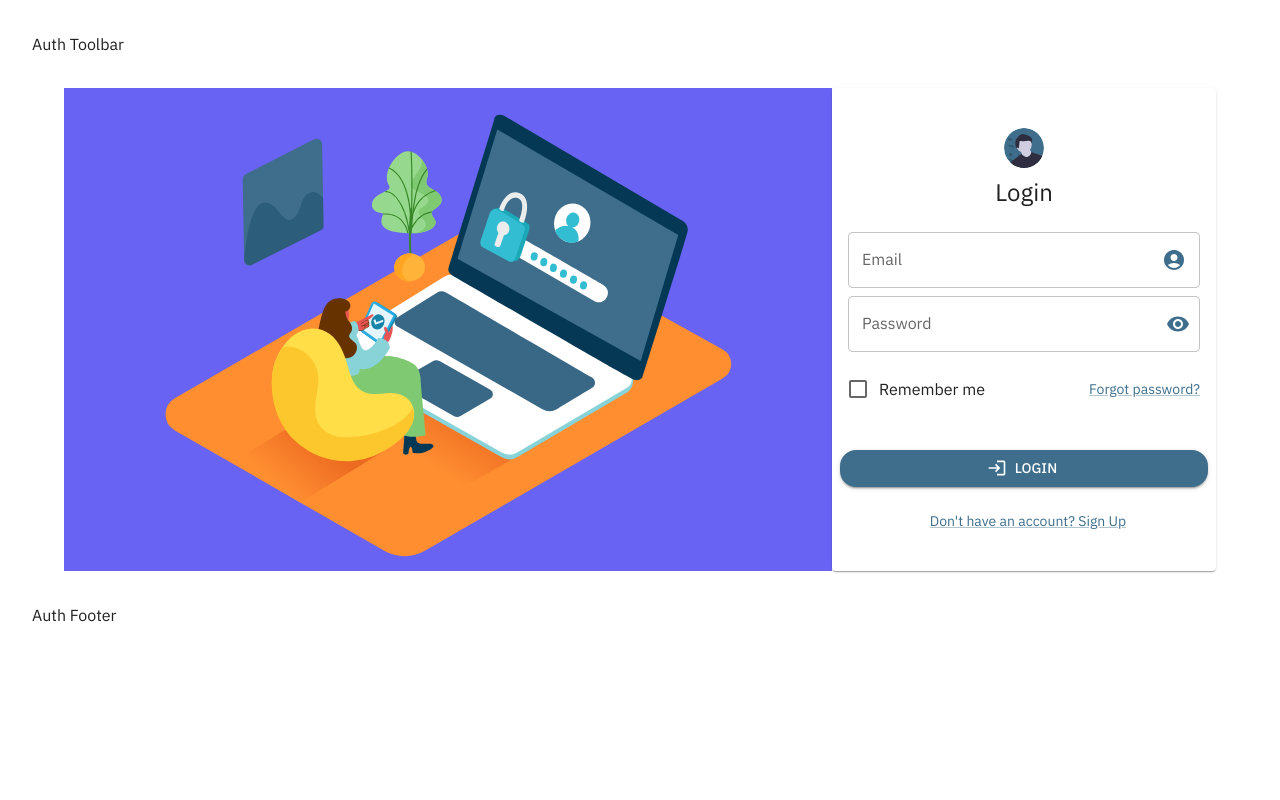
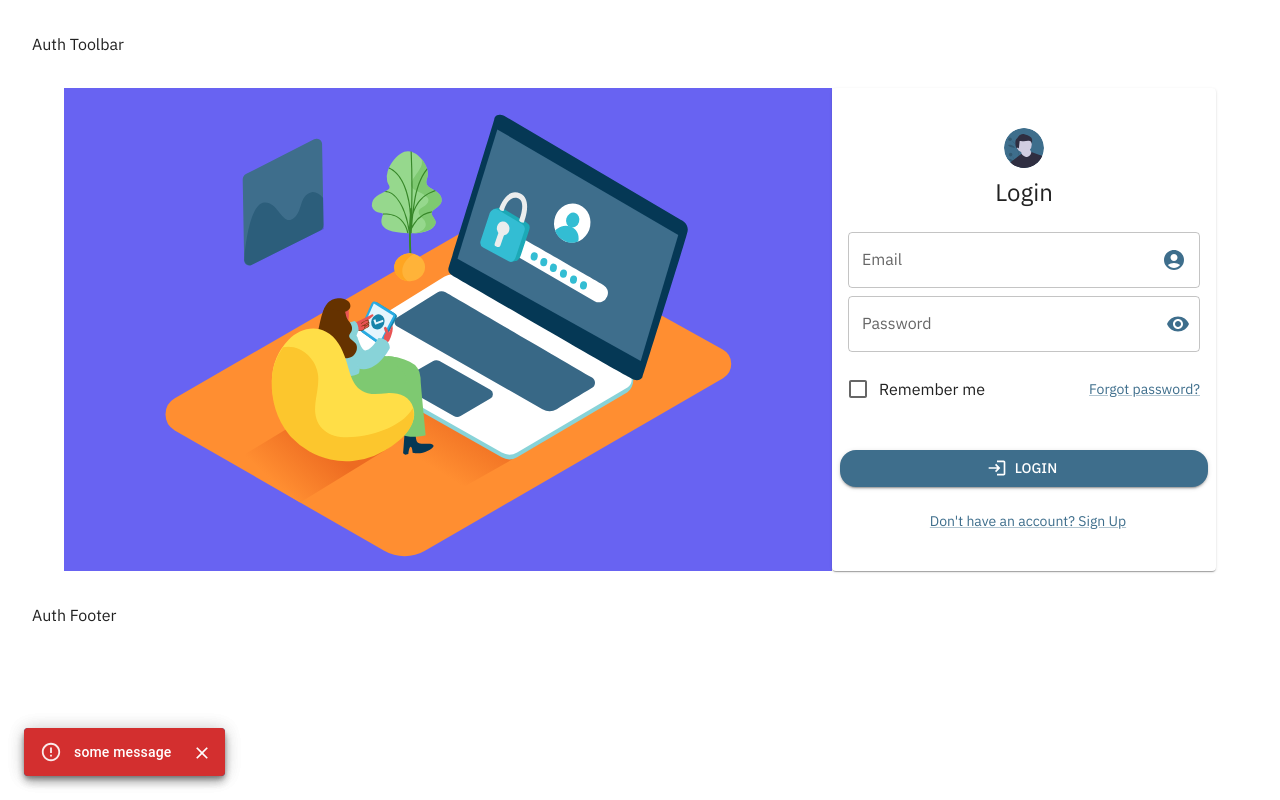
Before and after one commit to ddilranga/mui-template, a React (Vite) app: page /auth/login in a window 1280 px wide. Built offline with nearby package versions, Linux system fonts and the light colour scheme; what @rtk-incubator/action-listener-middleware would draw is missing.

Commit message:
basic notification system setup

```diff
--- /dev/null
+++ b/src/components/Notification/NotificationContainer.tsx
@@ -0,0 +1,39 @@
+import { useEffect, useRef } from "react";
+import NotificationItem from "./NotificationItem";
+import useNotificationHandler, {
+  Notifications,
+} from "./useNotificationHandler";
+
+const NotificationContainer = (
+  props: Notifications & { container: HTMLElement }
+) => {
+  const didMountRef = useRef(false);
+
+  const { notifications, notificationCount, initialState, dispatch } =
+    useNotificationHandler(props);
+
+  useEffect(() => {
+    if (!didMountRef.current) {
+      didMountRef.current = true;
+      return;
+    }
+
+    if (notificationCount === initialState.count) {
+      document.body.removeChild(props.container);
+    }
+  }, [initialState.count, notificationCount, props.container]);
+
+  return (
+    <>
+      {notifications.map((notification) => (
+        <NotificationItem
+          key={notification.id}
+          {...notification}
+          dispatch={dispatch}
+        />
+      ))}
+    </>
+  );
+};
+
+export default NotificationContainer;
--- /dev/null
+++ b/src/components/Notification/NotificationItem.tsx
@@ -0,0 +1,38 @@
+import { Alert as MuiAlert, AlertProps, Snackbar } from "@mui/material";
+import { AnyAction } from "@reduxjs/toolkit";
+import React, { memo } from "react";
+import { Notifications, removeNotification } from "./useNotificationHandler";
+
+const Alert = React.forwardRef<HTMLDivElement, AlertProps>(function Alert(
+  props,
+  ref
+) {
+  return <MuiAlert elevation={6} ref={ref} variant="filled" {...props} />;
+});
+
+const NotificationItem = (
+  props: Notifications & { dispatch: React.Dispatch<AnyAction> }
+) => {
+  const { id, type, message, dispatch } = props;
+
+  const handleClose = (
+    event?: React.SyntheticEvent | Event,
+    reason?: string
+  ) => {
+    if (reason === "clickaway") {
+      return;
+    }
+
+    dispatch(removeNotification(id));
+  };
+
+  return (
+    <Snackbar open onClose={handleClose}>
+      <Alert severity={type} onClose={handleClose}>
+        {message}
+      </Alert>
+    </Snackbar>
+  );
+};
+
+export default memo(NotificationItem);
--- /dev/null
+++ b/src/components/Notification/Toaster.tsx
@@ -0,0 +1,49 @@
+import { nanoid } from "@reduxjs/toolkit";
+import React from "react";
+import { render } from "react-dom";
+import NotificationContainer from "./NotificationContainer";
+import { Notifications } from "./useNotificationHandler";
+
+const containerId = "notificationRoot";
+
+const showNotification = (options: Notifications) => {
+  let container;
+
+  const existingContainer = document.getElementById(containerId);
+
+  if (existingContainer) container = existingContainer;
+  else {
+    container = document.createElement("div");
+    container.id = containerId;
+    document.body.appendChild(container);
+  }
+
+  render(
+    <React.StrictMode>
+      <NotificationContainer {...options} container={container} />
+    </React.StrictMode>,
+    container
+  );
+};
+
+type Options = Omit<Notifications, "type">;
+
+class Toaster {
+  static info(options: Options) {
+    showNotification({ ...options, type: "info", id: nanoid() });
+  }
+
+  static success(options: Options) {
+    showNotification({ ...options, type: "success", id: nanoid() });
+  }
+
+  static warn(options: Options) {
+    showNotification({ ...options, type: "warning", id: nanoid() });
+  }
+
+  static error(options: Options) {
+    showNotification({ ...options, type: "error", id: nanoid() });
+  }
+}
+
+export default Toaster;
--- /dev/null
+++ b/src/components/Notification/index.ts
@@ -0,0 +1 @@
+export { default } from "./Toaster";
--- /dev/null
+++ b/src/components/Notification/useNotificationHandler.ts
@@ -0,0 +1,57 @@
+import { AlertColor } from "@mui/material";
+import { AnyAction, createAction } from "@reduxjs/toolkit";
+import { useLayoutEffect, useReducer } from "react";
+
+export type State = {
+  count: number;
+  stack: Notifications[];
+};
+
+export const createNotification = createAction<Notifications>(
+  "notification/create"
+);
+export const removeNotification = createAction<Notifications["id"]>(
+  "notification/remove"
+);
+
+const initialState: State = { count: 0, stack: [] };
+
+const reducer = (state: State, action: AnyAction) => {
+  const { payload } = action;
+
+  if (createNotification.match(action)) {
+    return { count: state.count + 1, stack: [...state.stack, payload] };
+  }
+
+  if (removeNotification.match(action)) {
+    return {
+      count: state.count - 1,
+      stack: [...state.stack.filter((el) => el.id !== payload)],
+    };
+  }
+
+  throw new Error("Notification action doesn't exist");
+};
+
+export interface Notifications {
+  id: string;
+  message: string;
+  type: AlertColor;
+}
+
+function useNotificationHandler(props: Notifications) {
+  const [state, dispatch] = useReducer(reducer, initialState);
+
+  useLayoutEffect(() => {
+    dispatch(createNotification(props));
+  }, [props]);
+
+  return {
+    notifications: state.stack,
+    notificationCount: state.count,
+    initialState,
+    dispatch,
+  };
+}
+
+export default useNotificationHandler;
--- a/src/views/App/App.tsx
+++ b/src/views/App/App.tsx
@@ -1,10 +1,14 @@
+import "configs/i18n";
 import { Provider as ReduxProvider } from "react-redux";
 import { BrowserRouter } from "react-router-dom";
 import { store } from "store";
 import AuthWrapper from "./AuthWrapper";
 import RoutesHolder from "./RoutesHolder";
 import ThemeWrapper from "./ThemeWrapper";
-import "configs/i18n";
+import Toaster from "components/Notification";
+
+Toaster.info({ message: "some message" });
+Toaster.error({ message: "some message" });
 
 function App() {
   return (
```
